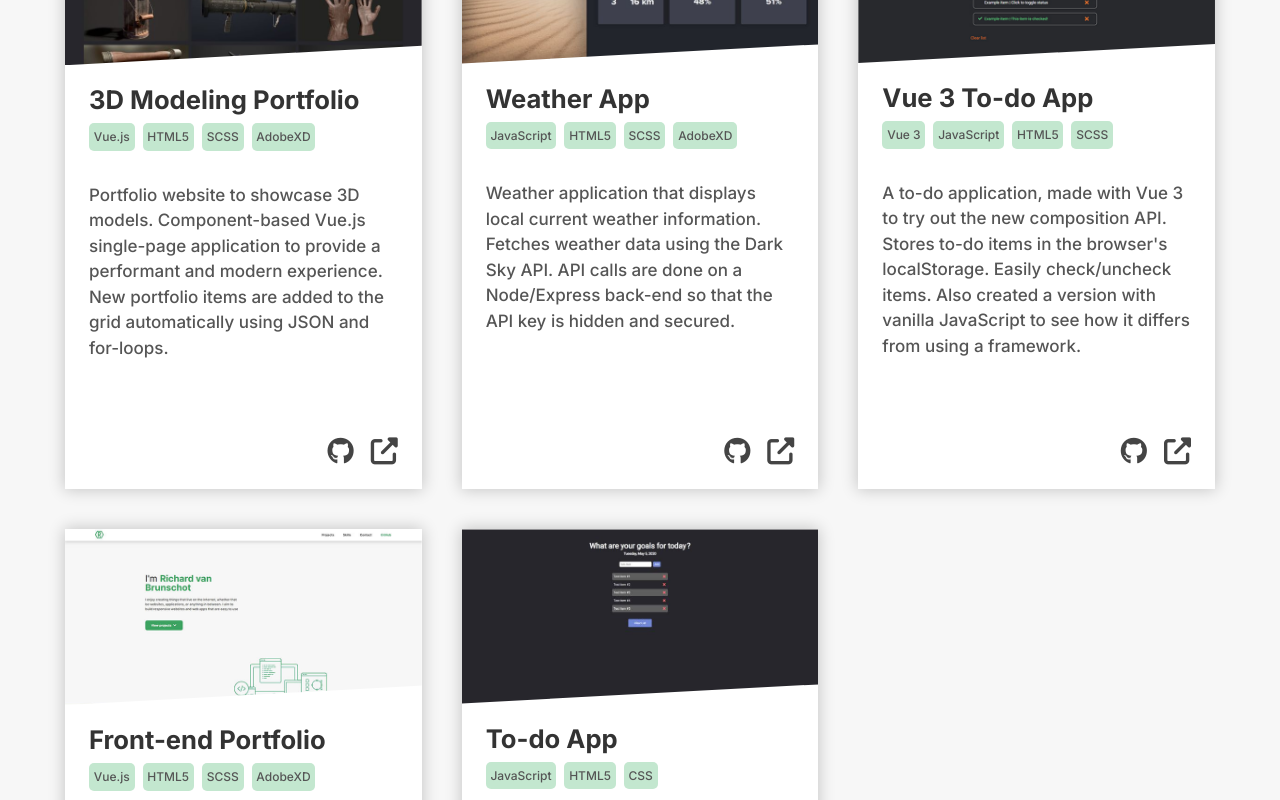
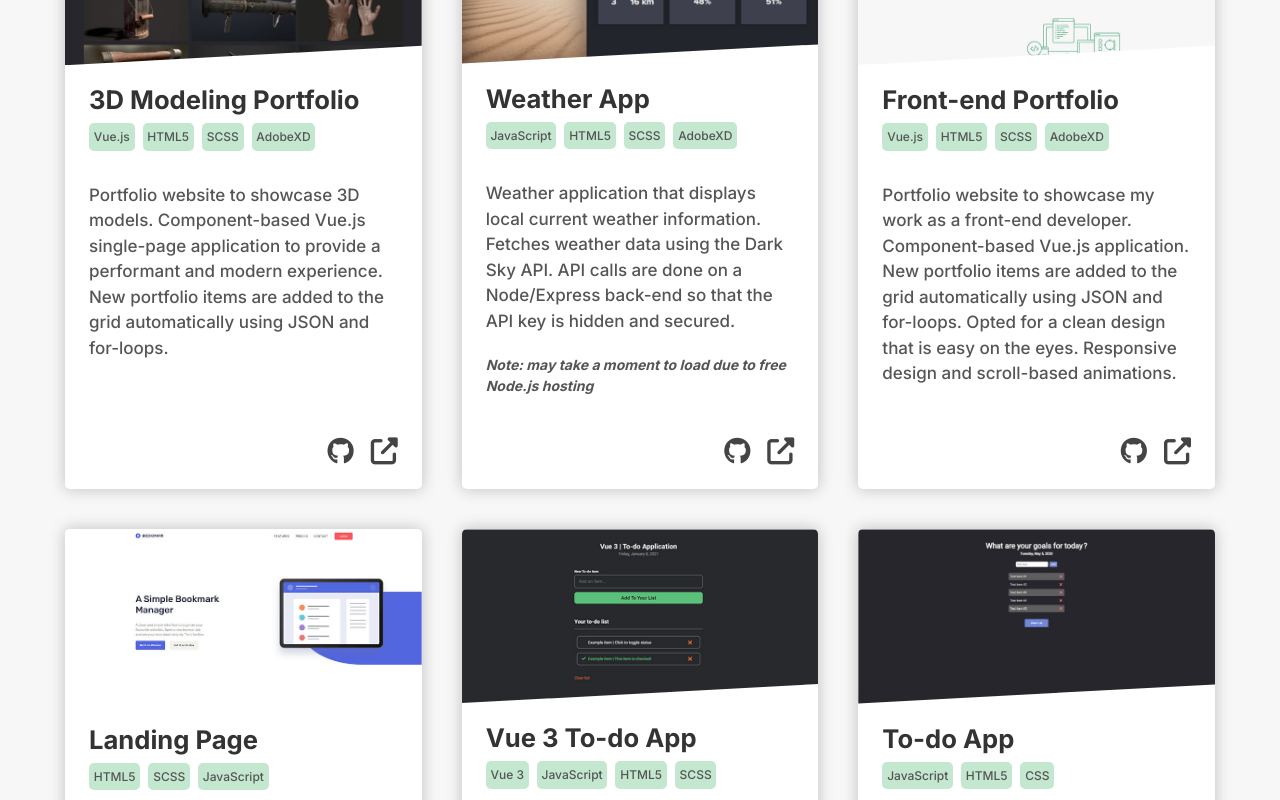
Before and after one commit to Richardvbr/fe-portfolio, a Vue app: page / in a window 1280 px wide. Shown: the part 1100-1900 px from the top of the page. Built offline with nearby package versions, Linux system fonts and the light colour scheme.

Commit message:
Added Landing Page project

```diff
--- a/src/components/Projects.vue
+++ b/src/components/Projects.vue
@@ -18,6 +18,8 @@
         </div>
         <div>
           <p>{{ project.description }}</p>
+          <br>
+          <p class="project-note">{{ project.note }}</p>
         </div>
         <div class="flex-icons">
           <div class="item1"><a :href="project.github" target="_blank"><i class="fab fa-github"></i></a></div>
@@ -50,7 +52,26 @@ export default {
           title: 'Weather App',
           software: ['JavaScript', 'HTML5', 'SCSS', 'AdobeXD'],
           description: "Weather application that displays local current weather information. Fetches weather data using the Dark Sky API. API calls are done on a Node/Express back-end so that the API key is hidden and secured.",
+          note: "Note: may take a moment to load due to free Node.js hosting",
           github: 'https://github.com/Richardvbr/Todaysweather'
+        },
+        {
+          img: require("../assets/hero_fe.jpg"),
+          imgAlt: 'Front-end Portfolio',
+          url: 'https://www.brunschot.dev/',
+          title: 'Front-end Portfolio',
+          software: ['Vue.js', 'HTML5', 'SCSS', 'AdobeXD'],
+          description: "Portfolio website to showcase my work as a front-end developer. Component-based Vue.js application. New portfolio items are added to the grid automatically using JSON and for-loops. Opted for a clean design that is easy on the eyes. Responsive design and scroll-based animations.",
+          github: 'https://github.com/Richardvbr/fe-portfolio'
+        },
+        {
+          img: require("../assets/hero_landing.jpg"),
+          imgAlt: 'Landing Page',
+          url: 'https://richardvbr-landing-page.netlify.app/',
+          title: 'Landing Page',
+          software: ['HTML5', 'SCSS', 'JavaScript'],
+          description: "Fully responsive landing page based on an existing design. Coded using a mobile-first approach. Reponsive navbar that toggles between the default view and a hamburger menu based on device width. Toggleable features using JavaScript.",
+          github: 'https://github.com/Richardvbr/Landing-page'
         },
         {
           img: require("../assets/hero_vue_todo.jpg"),
@@ -60,15 +81,6 @@ export default {
           software: ['Vue 3', 'JavaScript', 'HTML5', 'SCSS'],
           description: "A to-do application, made with Vue 3 to try out the new composition API. Stores to-do items in the browser's localStorage. Easily check/uncheck items. Also created a version with vanilla JavaScript to see how it differs from using a framework.",
           github: 'https://github.com/Richardvbr/Vue-3-To-do-Application'
-        },
-        {
-          img: require("../assets/hero_fe.jpg"),
-          imgAlt: 'Front-end Portfolio',
-          url: 'https://www.brunschot.dev/',
-          title: 'Front-end Portfolio',
-          software: ['Vue.js', 'HTML5', 'SCSS', 'AdobeXD'],
-          description: "Portfolio website to showcase my work as a front-end developer. Component-based Vue.js application. New portfolio items are added to the grid automatically using JSON and for-loops. Opted for a clean design that is easy on the eyes. Responsive design and scroll-based animations.",
-          github: 'https://github.com/Richardvbr/fe-portfolio'
         },
         {
           img: require("../assets/hero_todo.jpg"),
@@ -134,12 +146,14 @@ $softwareBGColor: #c3e7cf;
       box-shadow: 0px 0px 15px 1px rgba(0,0,0,0.2);
       position: relative;
       transition: 0.2s ease;
+      border-radius: 5px;
 
       &:hover {
         box-shadow: 0px 0px 15px 1px rgba(0,0,0,0.4);
       }
 
       img {
+        border-radius: 5px 5px 0 0;
         width: 100%;
         display: block;
         clip-path: polygon(0 0, 100% 0, 100% 89%, 0% 100%);
@@ -169,6 +183,12 @@ $softwareBGColor: #c3e7cf;
           font-size: 12px;
           background-color: $softwareBGColor;
         }
+      }
+
+      .project-note {
+        font-weight: bold;
+        font-size: 14px;
+        font-style: italic;
       }
 
       p {
```
Also changed, not shown: src/assets/hero_landing.jpg (added).
